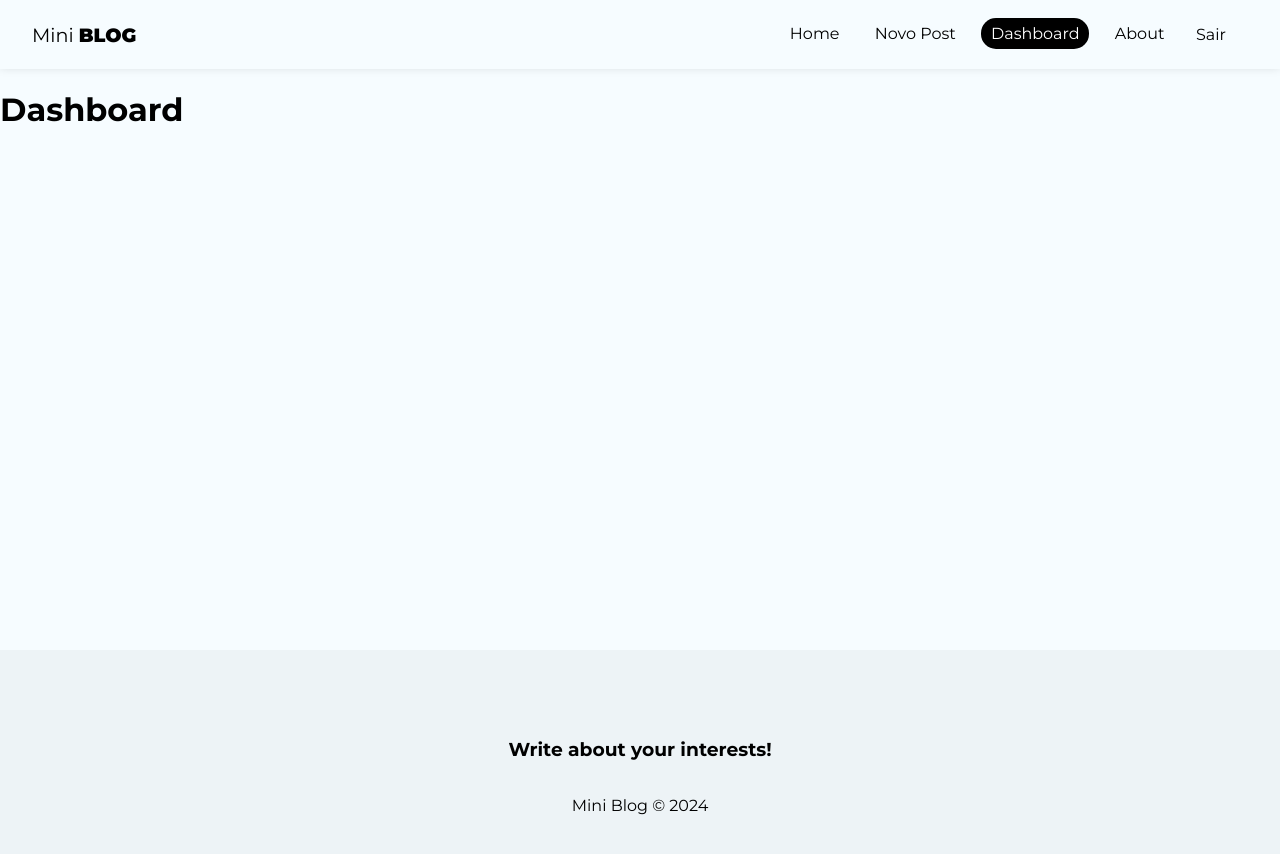
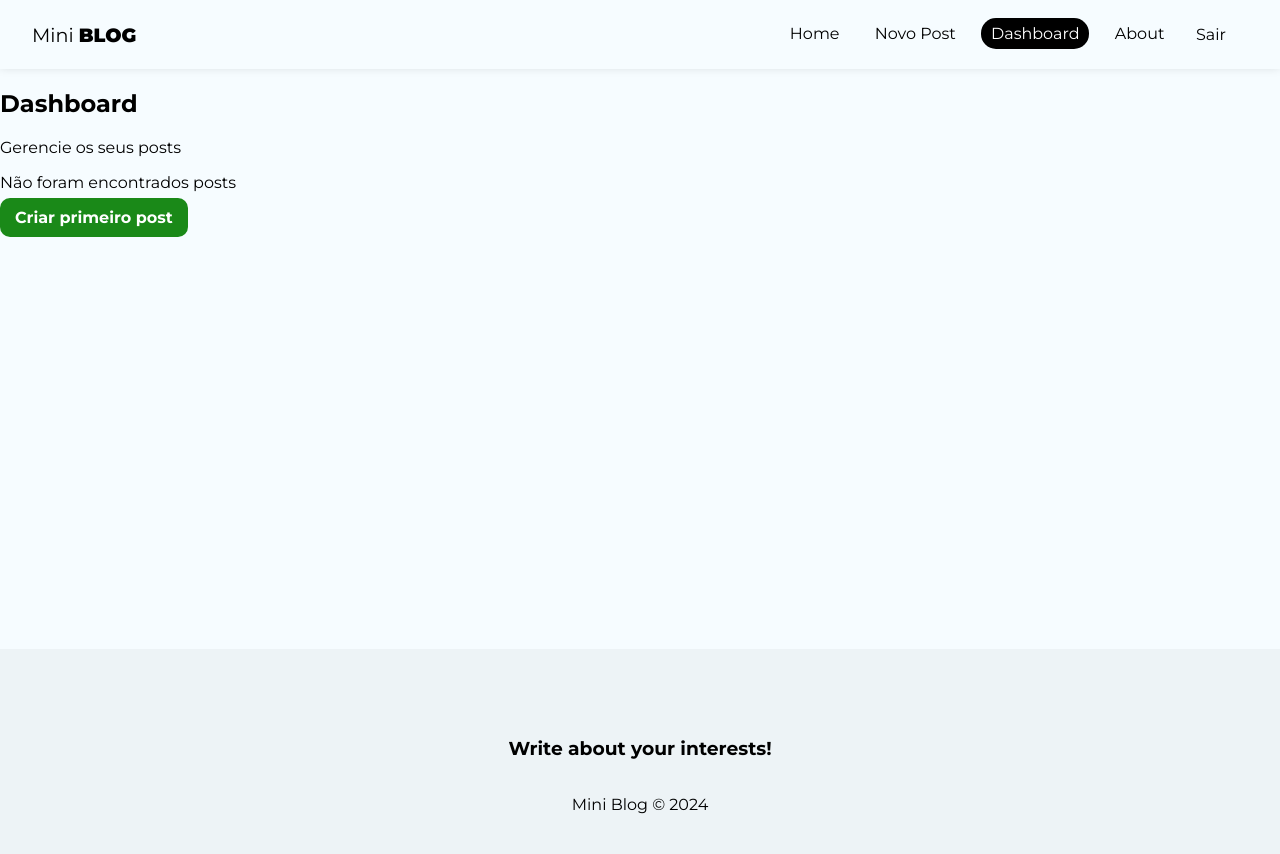
Before and after one commit to luigideff/React-MiniBlog, a React (Create React App) app: page /dashboard in a window 1280 px wide. Shown: the top 854 px of the page. Built offline with nearby package versions, Linux system fonts and the light colour scheme; no server answers; sample sign-in values are in the browser's storage.

Commit message:
Started creating Dashboard page

```diff
--- a/src/pages/Dashboard/Dashboard.jsx
+++ b/src/pages/Dashboard/Dashboard.jsx
@@ -1,10 +1,32 @@
 import React from "react";
 import styles from "./Dashboard.module.css";
+import { Link } from "react-router-dom";
+import { useAuthValue } from "../../context/AuthContext";
+import { useFetchDocuments } from "../../hooks/useFetchDocuments";
 
 const Dashboard = () => {
+  const { user } = useAuthValue();
+  const uid = user.uid;
+
+  // Posts do usuário
+  const posts = [];
+
   return (
     <div>
-      <h1>Dashboard</h1>
+      <h2>Dashboard</h2>
+      <p>Gerencie os seus posts</p>
+      {posts && posts.length === 0 ? (
+        <div className={styles.noposts}>
+          <p>Não foram encontrados posts</p>
+          <Link to="/posts/create" className="btn">
+            Criar primeiro post
+          </Link>
+        </div>
+      ) : (
+        <div>
+          <p>Tem posts</p>
+        </div>
+      )}
     </div>
   );
 };
```
